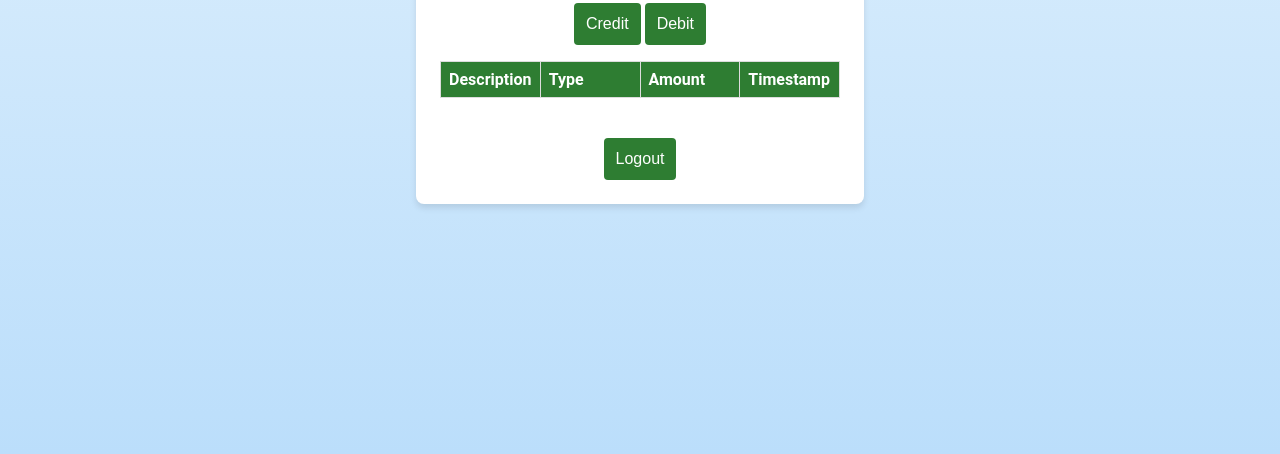
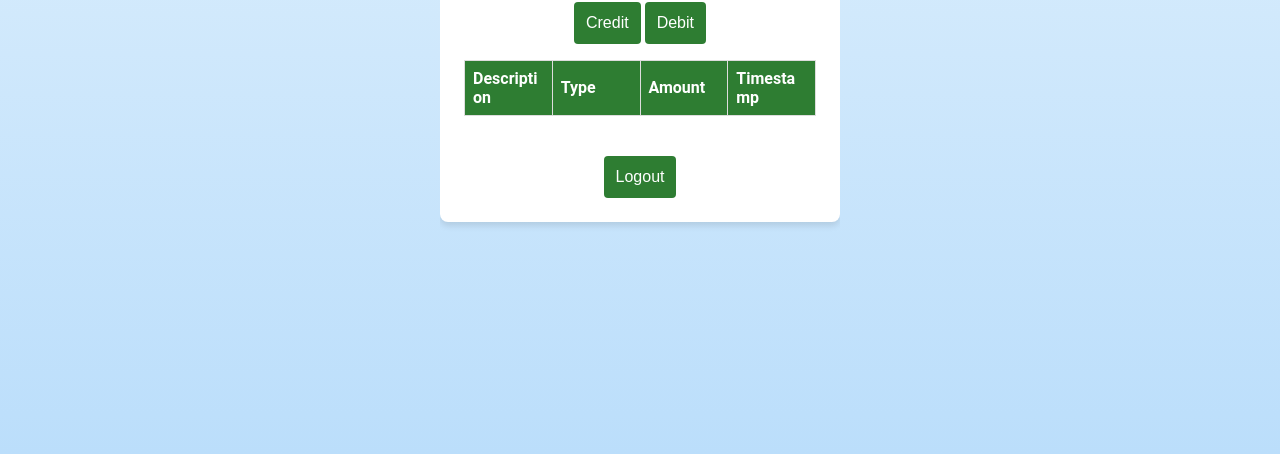
Before and after one commit to usmananwar/my_cash_book_fe, a website with bundled scripts: page dashboard.html in a window 1280 px wide. Shown: the part 346-800 px from the top of the page. Built offline with nearby package versions, Linux system fonts and the light colour scheme; no server answers; sample sign-in values are in the browser's storage.

Commit message:
Update dashboard.html and style.css

```diff
--- a/dashboard.html
+++ b/dashboard.html
@@ -15,7 +15,7 @@
             <button id="debitBtn">Debit</button>
         </div>
         <div id="formSection" style="display:none;"></div>
-        <div class="dashboard-table-container" style="max-height:300px;overflow-y:auto;margin-bottom:24px;">
+        <div class="dashboard-table-container">
             <table id="transactionsTable" class="dashboard-table">
                 <thead>
                     <tr>
--- a/style.css
+++ b/style.css
@@ -1,4 +1,9 @@
-body {
+/* Disable scrolling on all elements */
+* {
+    overflow: hidden;
+}
+
+html, body {
     font-family: 'Roboto', sans-serif;
     background: linear-gradient(to bottom, #e3f2fd, #bbdefb);
     margin: 0;
@@ -7,6 +12,8 @@ body {
     justify-content: center;
     align-items: center;
     min-height: 100vh;
+    height: 100vh;
+    overflow: hidden;
 }
 
 .container {
@@ -16,9 +23,12 @@ body {
     padding: 24px;
     width: 100%;
     max-width: 400px; /* Changed from 1200px to 400px */
+    max-height: 90vh;
     margin: 0 auto;
     text-align: center;
     display: block;
+    overflow: hidden;
+    box-sizing: border-box;
 }
 
 h1 {
@@ -133,10 +143,12 @@ th {
 .dashboard-table-container {
     display: block;
     width: 100%;
-    overflow-x: auto;
     margin-bottom: 24px;
     max-width: 100%;
     box-sizing: border-box;
+    max-height: 200px;
+    overflow-y: auto;
+    overflow-x: hidden;
 }
 
 .dashboard-table {
```
